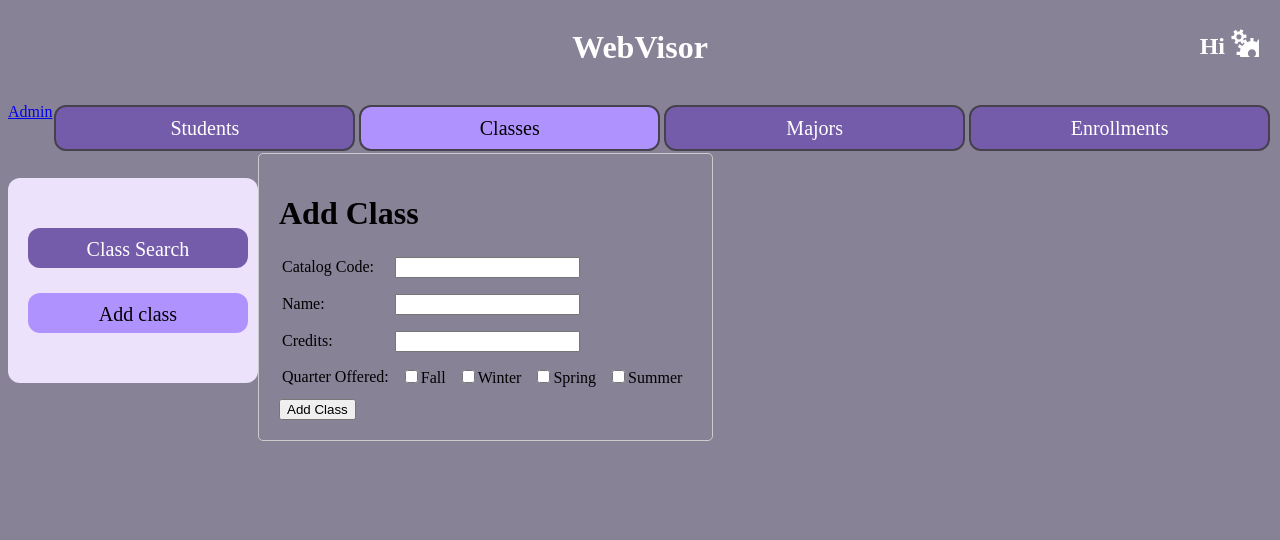
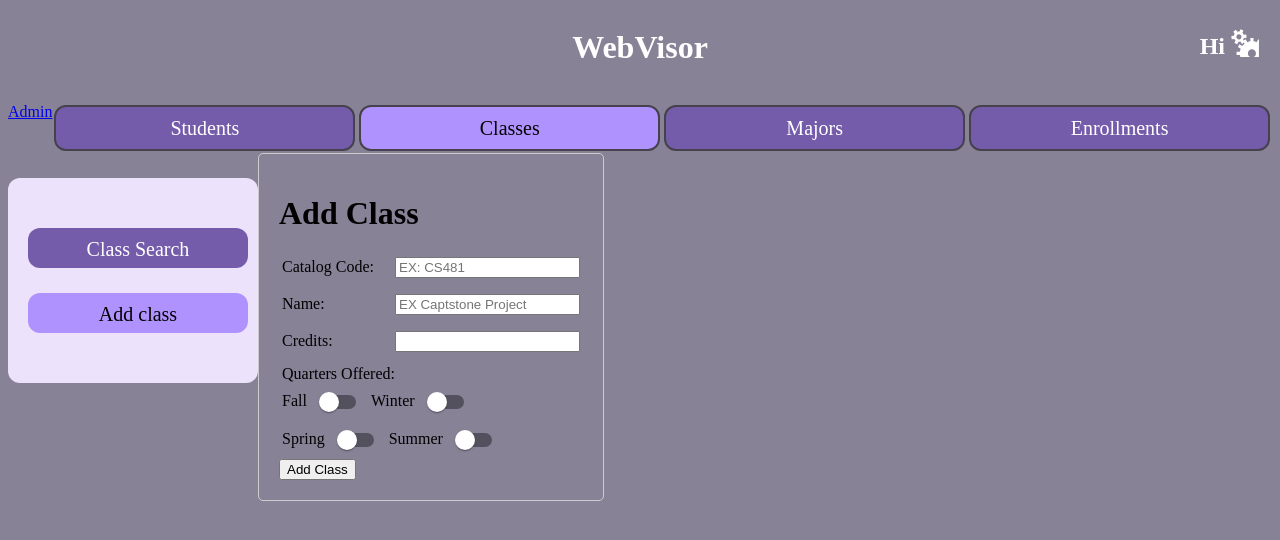
Before and after one commit to groverari/CWU-WebVisor, a React (Vite) app in the folder frontend/: page /home/class/add in a window 1280 px wide. Shown: the top 540 px of the page. Built offline with nearby package versions, Linux system fonts and the light colour scheme; no server answers; sample sign-in values are in the browser's storage; a web font is replaced by a local one.

Commit message:
add classes

```diff
--- a/frontend/src/pages/classes/class-add/class-add.jsx
+++ b/frontend/src/pages/classes/class-add/class-add.jsx
@@ -1,165 +1,156 @@
-import React, { useState } from "react";
-import "./class-add.styles.scss";
-import ClassSelector from "../../../components/class-selector/class-selector";
-import axios from "axios";
-import { useForm, Controller } from "react-hook-form";
-import Switch from "@mui/material/Switch";
+import React, { useState, useEffect } from 'react'
+import './class-add.styles.scss'
+import ClassSelector from '../../../components/class-selector/class-selector'
+import axios from 'axios'
+import { useForm, Controller } from 'react-hook-form'
+import Switch from '@mui/material/Switch'
 
-import ErrorPopUp from "../../../components/PopUp/error/ErrorPopUp";
-import ConfPopUp from "../../../components/PopUp/confirmation/confPopUp";
+import ErrorPopUp from '../../../components/PopUp/error/ErrorPopUp'
+import ConfPopUp from '../../../components/PopUp/confirmation/confPopUp'
 
 const AddClass = () => {
-  const api_url = import.meta.env.VITE_API_URL;
-  const [showPopup, setShowPopup] = useState(false);
-  const [selectedOption, setSelectedOption] = useState(null);
-  const [errorMessage, setErrorMesssage] = useState(" ");
-  const [showError, setShowError] = useState(false);
-
-  const [classData, setClassData] = useState({
-    catalogCode: "",
-    name: "",
-    credits: "",
-  });
+  const api_url = import.meta.env.VITE_API_URL
+  const [showPopup, setShowPopup] = useState(false)
+  const [selectedOption, setSelectedOption] = useState(null)
+  const [errorMessage, setErrorMesssage] = useState(' ')
+  const [showError, setShowError] = useState(false)
+  const { control, register, handleSubmit, setValue } = useForm()
 
   const handleErrorPopUpClose = () => {
-    setShowError(false);
-  };
+    setShowError(false)
+  }
+  const handlePopUpOpen = () => {
+    event.preventDefault()
+    setShowPopup(true)
+  }
 
-  const [quarterOffered, setQuarterOffered] = useState({
-    Fall: false,
-    Winter: false,
-    Spring: false,
-    Summer: false,
-  });
+  const handlePopUpClose = () => {
+    setShowPopup(false)
+  }
+  const handlePopUpButtonClick = (buttonValue) => {
+    setSelectedOption(buttonValue)
+  }
+  useEffect(() => {
+    if (selectedOption) {
+      handleSubmit(addClass)()
+      setSelectedOption(false)
+    }
+  }, [selectedOption])
 
-  const handleSubmit = (event) => {
-    event.preventDefault();
-    console.log(classData);
-
-    const selectedQuarters = Object.keys(quarterOffered).reduce(
-      (quarters, quarter) => {
-        quarterOffered[quarter] == quarterOffered[quarter] ? "yes" : "no";
-        return quarters;
-      },
-      {}
-    );
-
+  const addClass = (data) => {
+    console.log(data)
     axios
-      .post(api_url + "Class.php", {
-        request: "add_class",
+      .post(api_url + 'Class.php', {
+        request: 'add_class',
         user_id: 41792238,
-        name: classData.catalogCode,
-        title: classData.name,
-        credits: classData.credits,
-
-        quarters: selectedQuarters,
+        name: data.catalog,
+        title: data.title,
+        credits: data.credits,
+        fall: data.Fall ? 'Yes' : 'No',
+        spring: data.Spring ? 'Yes' : 'No',
+        winter: data.Winter ? 'Yes' : 'No',
+        summer: data.Summer ? 'Yes' : 'No'
       })
       .then((res) => {
-        console.log(res.data);
+        console.log(res.data)
       })
       .catch((error) => {
-        console.log(error);
-        console.log("no, here");
-      });
-  };
-
-  const handleInputChange = (event) => {
-    const { id, value } = event.target;
-    setClassData((prevFormData) => ({
-      ...prevFormData,
-      [id]: value,
-    }));
-  };
-
-  const handleQuarterOfferedChange = (quarter) => {
-    setQuarterOffered((prevQuarterOffered) => ({
-      ...prevQuarterOffered,
-      [quarter]: !prevQuarterOffered[quarter] === "yes" ? "no" : "yes",
-    }));
-  };
+        console.log(error)
+        console.log('no, here')
+      })
+  }
 
   return (
     <div className="form-container">
       <h1>Add Class</h1>
-      <form onSubmit={handleSubmit}>
+      <form onSubmit={handlePopUpOpen}>
         <div className="form-group">
-          <label htmlFor="catalogCode">Catalog Code:</label>
-          <input
-            type="text"
-            id="catalogCode"
-            value={classData.catalogCode}
-            onChange={handleInputChange}
-          />
+          <label>Catalog Code:</label>
+          <input type="text" {...register('catalog')} placeholder="EX: CS481" />
         </div>
 
         <div className="form-group">
           <label htmlFor="name">Name:</label>
           <input
             type="text"
-            id="name"
-            value={classData.name}
-            onChange={handleInputChange}
+            {...register('title')}
+            placeholder="EX Captstone Project"
           />
         </div>
 
         <div className="form-group">
           <label htmlFor="credits">Credits:</label>
-          <input
-            type="text"
-            id="credits"
-            value={classData.credits}
-            onChange={handleInputChange}
-          />
+          <input type="text" {...register('credits')} />
         </div>
-
-        <div className="form-group">
-          <label>Quarter Offered:</label>
+        <div>
+          <label>Quarters Offered:</label>
           <div>
-            <label htmlFor="fall">
-              <input
-                type="checkbox"
-                id="fall"
-                checked={quarterOffered.Fall}
-                onChange={() => handleQuarterOfferedChange("Fall")}
-              />
-              Fall
-            </label>
+            <label>Fall</label>
+            <Controller
+              control={control}
+              name="Fall"
+              defaultValue={false}
+              render={({ value: valueProp, onChange }) => {
+                return (
+                  <Switch
+                    value={valueProp}
+                    onChange={(event, val) => {
+                      setValue('Fall', val)
+                    }}
+                  />
+                )
+              }}
+            />
+            <label>Winter</label>
+            <Controller
+              control={control}
+              name="Winter"
+              defaultValue={false}
+              render={({ value: valueProp, onChange }) => {
+                return (
+                  <Switch
+                    value={valueProp}
+                    onChange={(event, val) => {
+                      setValue('Winter', val)
+                    }}
+                  />
+                )
+              }}
+            />
           </div>
-
           <div>
-            <label htmlFor="winter">
-              <input
-                type="checkbox"
-                id="winter"
-                checked={quarterOffered.Winter}
-                onChange={() => handleQuarterOfferedChange("Winter")}
-              />
-              Winter
-            </label>
-          </div>
-
-          <div>
-            <label htmlFor="spring">
-              <input
-                type="checkbox"
-                id="spring"
-                checked={quarterOffered.Spring}
-                onChange={() => handleQuarterOfferedChange("Spring")}
-              />
-              Spring
-            </label>
-          </div>
-
-          <div>
-            <label htmlFor="summer">
-              <input
-                type="checkbox"
-                id="summer"
-                checked={quarterOffered.Summer}
-                onChange={() => handleQuarterOfferedChange("Summer")}
-              />
-              Summer
-            </label>
+            <label>Spring</label>
+            <Controller
+              control={control}
+              name="Spring"
+              defaultValue={false}
+              render={({ value: valueProp, onChange }) => {
+                return (
+                  <Switch
+                    value={valueProp}
+                    onChange={(event, val) => {
+                      setValue('Spring', val)
+                    }}
+                  />
+                )
+              }}
+            />
+            <label>Summer</label>
+            <Controller
+              control={control}
+              name="Summer"
+              defaultValue={false}
+              render={({ value: valueProp, onChange }) => {
+                return (
+                  <Switch
+                    value={valueProp}
+                    onChange={(event, val) => {
+                      setValue('Summer', val)
+                    }}
+                  />
+                )
+              }}
+            />
           </div>
         </div>
 
@@ -180,84 +171,7 @@ const AddClass = () => {
         />
       )}
     </div>
-  );
-};
+  )
+}
 
-export default AddClass;
-
-/*
-
-<div className="form-group">
-          <label>Quarter Offered:</label>
-          <div>
-            <Controller
-              control={control}
-              name="quarterOffered.Fall"
-              render={({ field }) => (
-                <label htmlFor="fall">
-                  <input
-                    type="checkbox"
-                    id="fall"
-                    checked={field.value}
-                    onChange={(e) => field.onChange(e.target.checked)}
-                  />
-                  Fall
-                </label>
-              )}
-            />
-          </div>
-
-          <div>
-            <Controller
-              control={control}
-              name="quarterOffered.Winter"
-              render={({ field }) => (
-                <label htmlFor="winter">
-                  <input
-                    type="checkbox"
-                    id="winter"
-                    checked={field.value}
-                    onChange={(e) => field.onChange(e.target.checked)}
-                  />
-                  Winter
-                </label>
-              )}
-            />
-          </div>
-
-          <div>
-            <Controller
-              control={control}
-              name="quarterOffered.Spring"
-              render={({ field }) => (
-                <label htmlFor="spring">
-                  <input
-                    type="checkbox"
-                    id="spring"
-                    checked={field.value}
-                    onChange={(e) => field.onChange(e.target.checked)}
-                  />
-                  Spring
-                </label>
-              )}
-            />
-          </div>
-
-          <div>
-            <Controller
-              control={control}
-              name="quarterOffered.Summer"
-              render={({ field }) => (
-                <label htmlFor="summer">
-                  <input
-                    type="checkbox"
-                    id="summer"
-                    checked={field.value}
-                    onChange={(e) => field.onChange(e.target.checked)}
-                  />
-                  Summer
-                </label>
-              )}
-            />
-          </div>
-        </div> */
+export default AddClass
--- a/frontend/src/pages/classes/class-page/class.styles.scss
+++ b/frontend/src/pages/classes/class-page/class.styles.scss
@@ -0,0 +1,4 @@
+.page-content {
+  justify-content: center;
+  display: flex;
+}
--- a/frontend/src/pages/classes/class-search/class-search.jsx
+++ b/frontend/src/pages/classes/class-search/class-search.jsx
@@ -1,79 +1,79 @@
-import React from "react";
-import "./class-search.styles.scss";
-import SearchBox from "../../../components/search-box/search-box";
-import { useState, useEffect } from "react";
-import axios from "axios";
-import { useForm, Controller } from "react-hook-form";
-import Switch from "@mui/material/Switch";
-import ClassSelector from "../../../components/class-selector/class-selector";
-import ConfPopUp from "../../../components/PopUp/confirmation/confPopUp";
-import ClassInfo from "../../../components/class-info/class-info";
+import React from 'react'
+import './class-search.styles.scss'
+import SearchBox from '../../../components/search-box/search-box'
+import { useState, useEffect } from 'react'
+import axios from 'axios'
+import Switch from '@mui/material/Switch'
+import ClassSelector from '../../../components/class-selector/class-selector'
+import ConfPopUp from '../../../components/PopUp/confirmation/confPopUp'
+import ClassInfo from '../../../components/class-info/class-info'
 
 const ClassSearch = () => {
-  const [classes, setClasses] = useState([]);
-  const [searchClasses, setSearchClasses] = useState([]);
-  const [selectedClass, setSelectedClass] = useState([]);
-  const [isInfo, setInfo] = useState(false);
-  const [showPopup, setShowPopop] = useState(false);
-  const [selectedOption, setSelectedOption] = useState(null);
+  const { control, register, handleSubmit, setValue } = useForm()
+  const [classes, setClasses] = useState([])
+  const [searchClasses, setSearchClasses] = useState([])
+  const [selectedClass, setSelectedClass] = useState([])
+  const [isInfo, setInfo] = useState(false)
+  const [showPopup, setShowPopop] = useState(false)
+  const [selectedOption, setSelectedOption] = useState(null)
 
   const handlePopUpOpen = () => {
-    event.preventDefault();
-    setShowPopup(true);
-  };
+    event.preventDefault()
+    setShowPopup(true)
+  }
 
   const handlePopUpClose = () => {
-    setShowPopup(false);
-  };
+    setShowPopup(false)
+  }
 
   const buttonHandler = () => {
-    setInfo(true);
-  };
+    setInfo(true)
+  }
 
   const handlePopUpButtonClick = (buttonValue) => {
-    setSelectedOption(buttonValue);
-  };
+    setSelectedOption(buttonValue)
+  }
   useEffect(() => {
     if (selectedOption) {
-      deactivator();
+      deactivator()
     }
-  }, [selectedOption]);
+  }, [selectedOption])
 
-  let api_url = import.meta.env.VITE_API_URL;
+  let api_url = import.meta.env.VITE_API_URL
 
   useEffect(() => {
     axios
-      .post(api_url + "Class.php", { request: "all_active_classes" })
+      .post(api_url + 'Class.php', { request: 'all_active_classes' })
       .then((res) => {
-        setClasses(res.data);
+        setClasses(res.data)
         //setSearchClasses(res.data) ------>set searchClasses to all classes initially
-      });
-  }, []);
+      })
+  }, [])
   //if the class arrya is set----an array fo the select statement
   useEffect(() => {
     if (classes) {
       const temp = classes.map((clas) => ({
         label: clas.name,
-        value: classes.indexOf(clas),
-      }));
-      setSearchClasses(temp);
+        value: classes.indexOf(clas)
+      }))
+      setSearchClasses(temp)
     }
-  }, [classes]);
+  }, [classes])
 
   //If the search student array is set then this will sort it in aplhabetical order
   if (searchClasses) {
     searchClasses.sort(function (a, b) {
-      return a.label.localeCompare(b.label);
-    });
+      return a.label.localeCompare(b.label)
+    })
   }
 
   //sets the selected class
 
   const selectHandler = ({ value }) => {
-    let id = parseInt(value);
-    setSelectedClass(classes[id]);
-    setInfo(false);
-  };
+    let id = parseInt(value)
+    setSelectedClass(classes[id])
+    setInfo(false)
+  }
 
   return (
     <div className="class-search">
@@ -93,10 +93,10 @@ const ClassSearch = () => {
 
       {selectedClass != 0 && isInfo && <ClassInfo selClass={selectedClass} />}
     </div>
-  );
-};
+  )
+}
 
-export default ClassSearch;
+export default ClassSearch
 
 /*
   const { control, register, handleSubmit, setValue } = useForm()
--- a/frontend/src/pages/classes/class-search/class-search.styles.scss
+++ b/frontend/src/pages/classes/class-search/class-search.styles.scss
@@ -1,13 +1,14 @@
-@use "../../../App.scss";
-@import "../../../mixins.scss";
+@use '../../../App.scss';
+@import '../../../mixins.scss';
 
 .class-search {
   width: 100%;
+  justify-content: center;
 }
 .class-title {
   text-align: center;
 }
-.class-search-container {
+.class-name-container {
   display: flex;
   align-items: center;
   justify-content: center;
--- a/frontend/src/pages/students/student-lost/student-lost.jsx
+++ b/frontend/src/pages/students/student-lost/student-lost.jsx
@@ -24,7 +24,7 @@ const LostStudents = () => {
         </p>
       </div>
       <div>
-        {Object.keys(lost).length == 0 && <h1>no Lost Students</h1>}
+        {Object.keys(lost).length == 0 && <h1>No Lost Students</h1>}
         <h3 className="table-title">Bad CWU IDs</h3>
         <table>
           <thead>
```
